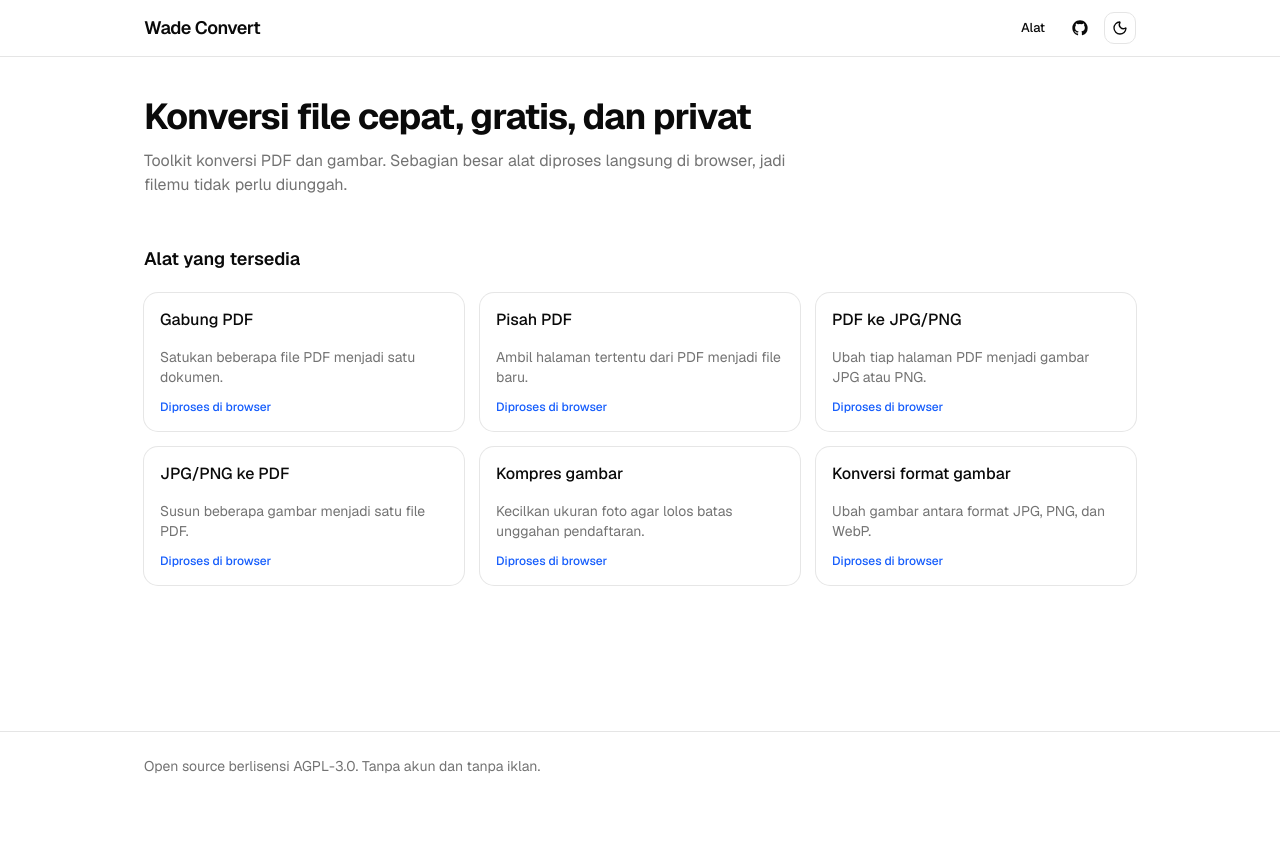
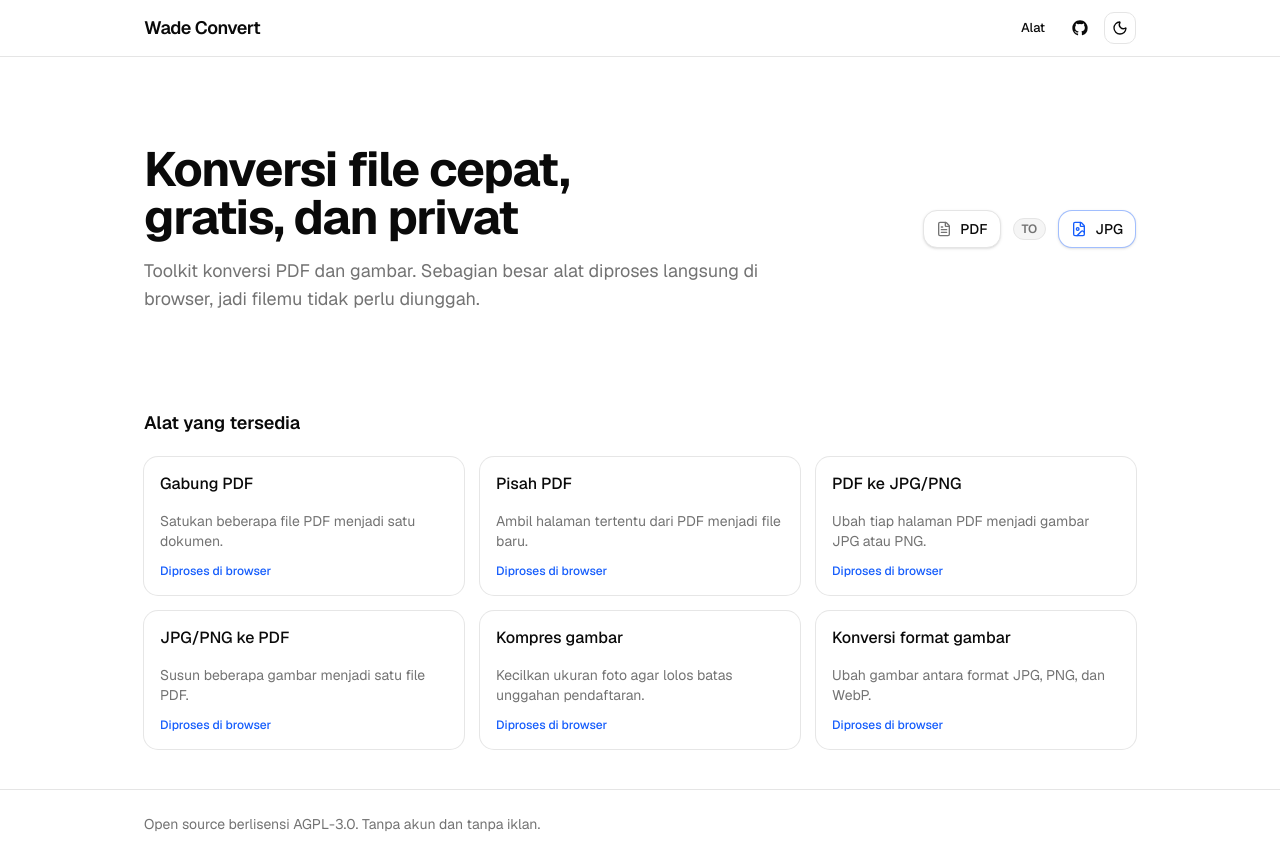
Before and after one commit to ranggadyexe/wade-convert, a Next.js app in the folder web/: page / in a window 1280 px wide. Before the commit the page ends 800 px from the top, so only its background shows below. Built offline with nearby package versions, Linux system fonts and the light colour scheme.

Commit message:
feat(web): redesain hero dengan ilustrasi konversi PDF ke JPG

```diff
--- a/web/app/page.tsx
+++ b/web/app/page.tsx
@@ -1,3 +1,4 @@
+import { FileImage, FileText } from "lucide-react";
 import Link from "next/link";
 
 import { Badge } from "@/components/ui/badge";
@@ -10,6 +11,42 @@ import {
 } from "@/components/ui/card";
 import { teks } from "@/lib/i18n";
 import { ALAT, type Alat } from "@/lib/tools";
+
+function IlustrasiKonversi() {
+  return (
+    <div
+      role="img"
+      aria-label={teks.hero.ilustrasi}
+      className="flex items-center justify-center gap-3"
+    >
+      <div className="flex items-center gap-2 rounded-xl border border-border bg-card px-3 py-2 shadow-sm">
+        <FileText className="size-4 text-muted-foreground" aria-hidden="true" />
+        <span className="text-sm font-medium">PDF</span>
+      </div>
+      <span className="rounded-full border border-border bg-muted px-2 py-0.5 text-xs font-semibold text-muted-foreground">
+        TO
+      </span>
+      <div className="flex items-center gap-2 rounded-xl border border-primary/40 bg-card px-3 py-2 shadow-sm">
+        <FileImage className="size-4 text-primary" aria-hidden="true" />
+        <span className="text-sm font-medium">JPG</span>
+      </div>
+    </div>
+  );
+}
+
+function Hero() {
+  return (
+    <section className="grid items-center gap-8 py-6 sm:grid-cols-[1fr_auto] sm:py-12">
+      <div className="max-w-2xl">
+        <h1 className="font-heading text-4xl font-bold tracking-tight text-balance sm:text-5xl">
+          {teks.tagline}
+        </h1>
+        <p className="mt-4 text-lg text-muted-foreground">{teks.deskripsi}</p>
+      </div>
+      <IlustrasiKonversi />
+    </section>
+  );
+}
 
 function IsiKartu({ alat }: { alat: Alat }) {
   return (
@@ -44,12 +81,7 @@ function KartuAlat({ alat }: { alat: Alat }) {
 export default function Home() {
   return (
     <>
-      <section className="max-w-2xl">
-        <h1 className="font-heading text-3xl font-bold tracking-tight sm:text-4xl">
-          {teks.tagline}
-        </h1>
-        <p className="mt-3 text-muted-foreground">{teks.deskripsi}</p>
-      </section>
+      <Hero />
 
       <section className="mt-12" aria-labelledby="daftar-alat">
         <h2 id="daftar-alat" className="font-heading text-lg font-semibold">
--- a/web/lib/i18n.ts
+++ b/web/lib/i18n.ts
@@ -8,6 +8,9 @@ export const teks = {
   labelSegera: "Segera",
   navAlat: "Alat",
   repoGitHub: "Repositori GitHub",
+  hero: {
+    ilustrasi: "Ilustrasi contoh konversi file dari PDF ke JPG",
+  },
   gantiTema: "Ganti tema terang/gelap",
   unggah: {
     tarik: "Tarik file ke sini atau klik untuk memilih",
```
